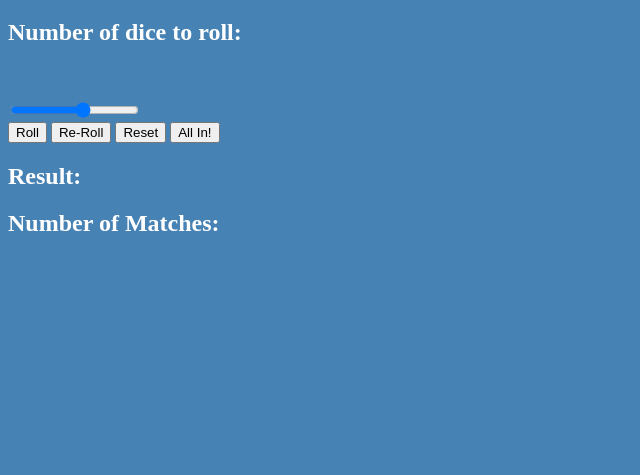
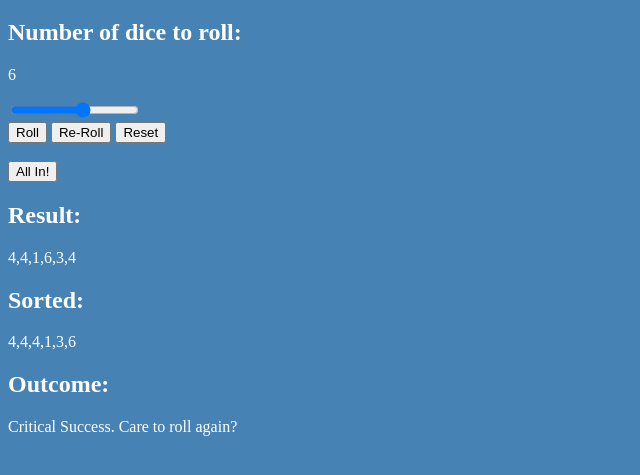
Before and after one commit to QCLectic/OutgunnedJackpot, a plain HTML site: page index.html in a window 1280 px wide. Both pictures are taken after a click on the button "Roll". Shown: the part 61-536 px from the top of the page, without its empty margins (0-640 px from the left). Drawn offline with Linux system fonts and the light colour scheme.

Commit message:
tweaking the html on buttons to make all in more prominent

```diff
--- a/index.html
+++ b/index.html
@@ -10,9 +10,7 @@
   <body>
     <h1>Outgunned</h1>
     <h2>Number of dice to roll:</h2>
-    <p id="diceNum">
-      <br />
-    </p>
+    <p id="diceNum">6</p>
     <input
       type="range"
       id="diceNumRoll"
@@ -22,12 +20,19 @@
       oninput="this.nextElementSibling.value = this.value"
     />
 
-    <br/>
-    <button id="rollBtn">Roll</button>
-    <button id="reRollBtn">Re-Roll</button>
-    <button id="clearBtn">Reset</button>
+    <br />
+    <div id="buttons">
+      <button id="rollBtn">Roll</button>
+      <button id="reRollBtn">Re-Roll</button>
+      <button id="clearBtn">Reset</button>
+    </div>
+    <br />
     <button id="allInBtn">All In!</button>
     <h2>Result:</h2>
-    <h2>Number of Matches:</h2>
+    <div id="resultDisplay"><br /></div>
+    <h2>Sorted:</h2>
+    <div id="sortedDice"><br /></div>
+    <h2>Outcome:</h2>
+    <div id="outcome"><br /></div>
   </body>
 </html>
--- a/scripts/main.js
+++ b/scripts/main.js
@@ -17,20 +17,88 @@ let rollBtn = document.getElementById("rollBtn");
 
 function diceRoll() {
   let diceNumRollValue = diceNumRoll.value;
-  let dieResult= [];
+  let dieResult = [];
   for (let i = 0; diceNumRollValue > i; i++) {
     dieResult.push(rollDie());
   }
+
   return dieResult;
 }
 
+// show results of roll
+let resultDisplay = document.getElementById("resultDisplay");
+let sortedDiceEm = document.getElementById("sortedDice");
+let outcome = document.getElementById("outcome");
+// Sort the array based on the number of occurrences
+function diceSort(arr) {
+  let countMap = new Map();
+
+  // Count the occurrences of each number in the array
+  for (let num of arr) {
+    countMap.set(num, (countMap.get(num) || 0) + 1);
+  }
+
+  // Sort the array based on the count of occurrences
+  arr.sort((a, b) => countMap.get(b) - countMap.get(a) || a - b);
+
+  return arr;
+}
+
+function outcomeFun(arr) {
+  let counter = {};
+  for (element of arr.flat()) {
+    if (counter[element]) {
+      counter[element] += 1;
+    } else {
+      counter[element] = 1;
+    }
+  }
+  console.log(counter);
+
+  let maxCount = 0;
+  for (let value of Object.values(counter)) {
+    if (value > maxCount) {
+      maxCount = value;
+    }
+  }
+  console.log(maxCount);
+  switch (maxCount) {
+    case 1:
+      return "Failure! Bummer :(";
+    case 2:
+      return "Basic Success. Care to roll again?";
+    case 3:
+      return "Critical Success. Care to roll again?";
+    case 4:
+      return "Extreme Success!";
+    case 5:
+      return "Impossible Success!";
+    case 6:
+      return "Jackpot! You are driving the scene!";
+    default:
+      break;
+  }
+}
+
+//need to grab biggest value of array then based on value print result.
+// scratch that. need to see if at least one count in the array is greater than 2, then declaere the result. otherwise declare failure.
+
 rollBtn.addEventListener("click", function () {
-  console.log(diceRoll());
+  let rolledDice = diceRoll();
+  resultDisplay.textContent = rolledDice;
+
+  let sortedDice = diceSort(rolledDice);
+  sortedDiceEm.textContent = sortedDice;
+
+  let outcomeArr = outcomeFun(rolledDice);
+  outcome.textContent = outcomeArr;
+  // outcome.textContent = passFail;
 });
-// show results of roll
-// organize by number of matches, declare level of success or faiulre
-// basic, critical, extreme, impossible, jackpot! =2,3,4,5,6 matches
 // option to reroll lesser matches if there is at least one match. otherwise declare failure.
+let reRollBtn = document.getElementById("reRollBtn");
+reRollBtn.addEventListener("click", function () {
+  //
+});
 // if reroll results in additional match, declare greater success, or lose one success match
 // option to go all in, declare failure if no new match
 // reset state or restart game
```
